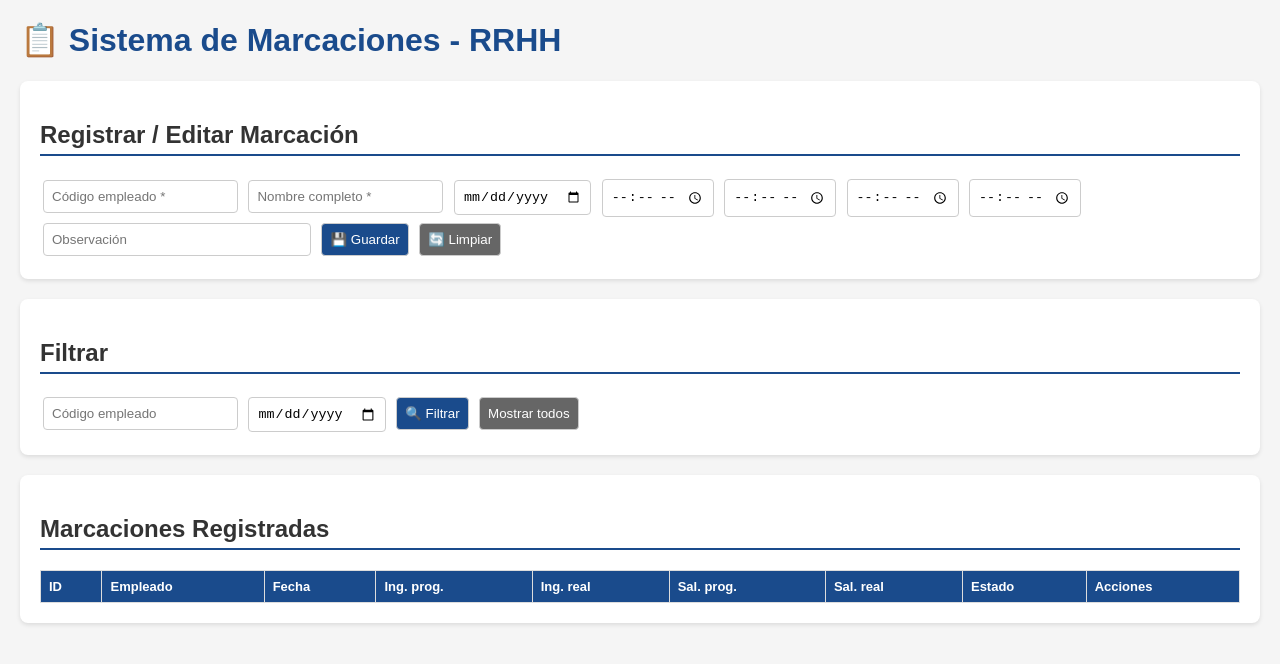
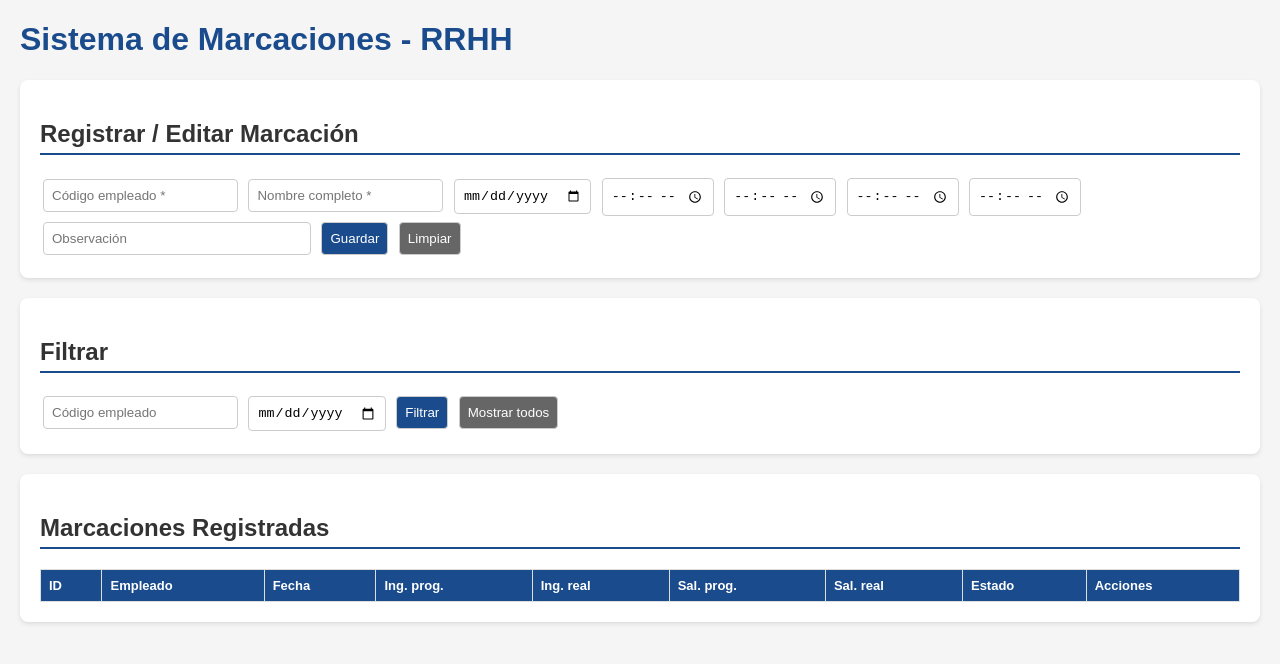
Before and after one commit to Jhael-Elisa/ExamenPracticoMDE1_TecEmergentes, a plain HTML site: page web/index.html in a window 1280 px wide. Drawn offline with Linux system fonts and the light colour scheme; no server answers.

Commit message:
Correcciones

```diff
--- a/web/index.html
+++ b/web/index.html
@@ -23,7 +23,7 @@
     </style>
 </head>
 <body>
-    <h1>📋 Sistema de Marcaciones - RRHH</h1>
+    <h1>Sistema de Marcaciones - RRHH</h1>
 
     <div class="card">
         <h2>Registrar / Editar Marcación</h2>
@@ -35,15 +35,15 @@
         <input id="hora_salida_programada" type="time" title="Salida programada">
         <input id="hora_salida_real" type="time" title="Salida real">
         <input id="observacion" placeholder="Observación" style="width: 250px;">
-        <button onclick="guardar()">💾 Guardar</button>
-        <button onclick="limpiar()" style="background: #666;">🔄 Limpiar</button>
+        <button onclick="guardar()"> Guardar</button>
+        <button onclick="limpiar()" style="background: #666;"> Limpiar</button>
     </div>
 
     <div class="card">
         <h2>Filtrar</h2>
         <input id="filtro_empleado" placeholder="Código empleado">
         <input id="filtro_fecha" type="date">
-        <button onclick="cargar()">🔍 Filtrar</button>
+        <button onclick="cargar()"> Filtrar</button>
         <button onclick="limpiarFiltros()" style="background: #666;">Mostrar todos</button>
     </div>
 
```
Also changed, not shown: validaciones/1.png (added), validaciones/2.png (added), validaciones/3.png (added), validaciones/4.png (added).
